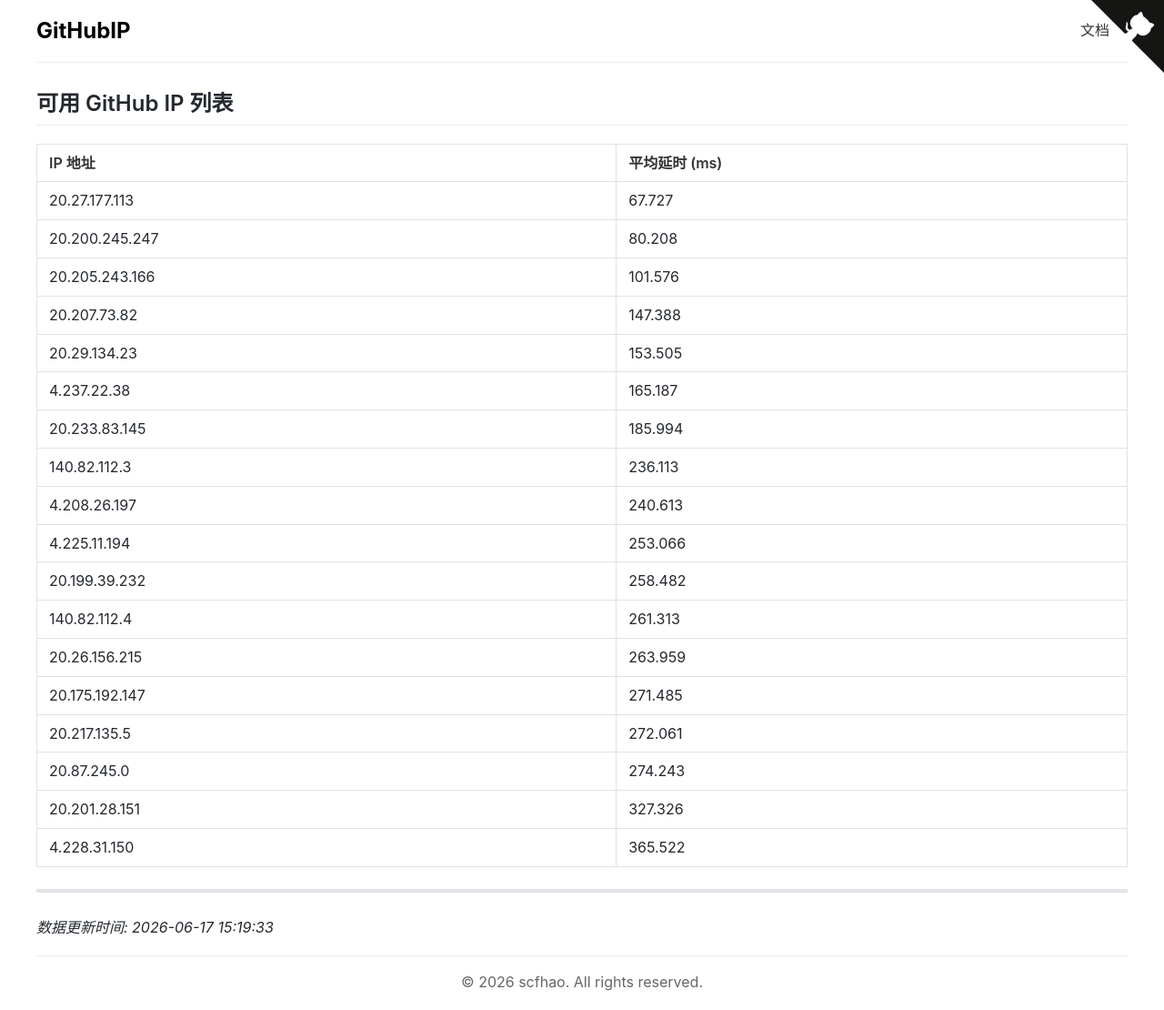
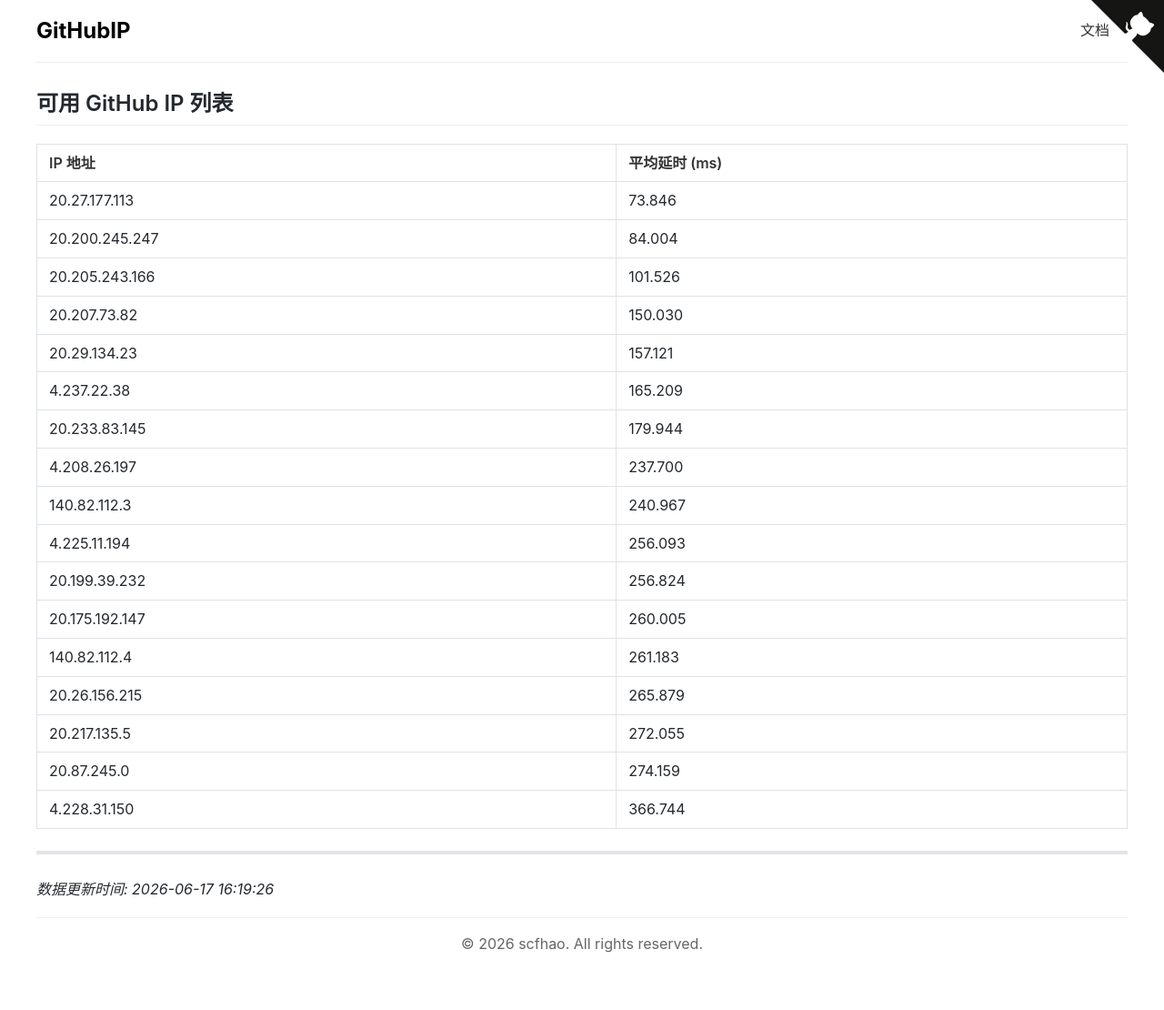
Before and after one commit to scfhao/GitHubIP, a Jekyll site: the page built from index.md, in a window 1280 px wide. Shown: the whole page at 91% size. Built offline with Jekyll 4.4.1, drawn with Linux system fonts in a browser that asks for light colours; after the commit the page ends 1068 px from its top, so only the background shows below that.

Commit message:
自动脚本执行 - 2026-06-17 16:19:27

```diff
--- a/index.md
+++ b/index.md
@@ -1,32 +1,31 @@
 ---
 layout: home
 title: GitHub IP 列表
-date: 2026-06-17 15:19:33
+date: 2026-06-17 16:19:26
 ---
 
 ## 可用 GitHub IP 列表
 
 | IP 地址 | 平均延时 (ms) |
 |---------|--------------|
-| 20.27.177.113 | 67.727 |
-| 20.200.245.247 | 80.208 |
-| 20.205.243.166 | 101.576 |
-| 20.207.73.82 | 147.388 |
-| 20.29.134.23 | 153.505 |
-| 4.237.22.38 | 165.187 |
-| 20.233.83.145 | 185.994 |
-| 140.82.112.3 | 236.113 |
-| 4.208.26.197 | 240.613 |
-| 4.225.11.194 | 253.066 |
-| 20.199.39.232 | 258.482 |
-| 140.82.112.4 | 261.313 |
-| 20.26.156.215 | 263.959 |
-| 20.175.192.147 | 271.485 |
-| 20.217.135.5 | 272.061 |
-| 20.87.245.0 | 274.243 |
-| 20.201.28.151 | 327.326 |
-| 4.228.31.150 | 365.522 |
+| 20.27.177.113 | 73.846 |
+| 20.200.245.247 | 84.004 |
+| 20.205.243.166 | 101.526 |
+| 20.207.73.82 | 150.030 |
+| 20.29.134.23 | 157.121 |
+| 4.237.22.38 | 165.209 |
+| 20.233.83.145 | 179.944 |
+| 4.208.26.197 | 237.700 |
+| 140.82.112.3 | 240.967 |
+| 4.225.11.194 | 256.093 |
+| 20.199.39.232 | 256.824 |
+| 20.175.192.147 | 260.005 |
+| 140.82.112.4 | 261.183 |
+| 20.26.156.215 | 265.879 |
+| 20.217.135.5 | 272.055 |
+| 20.87.245.0 | 274.159 |
+| 4.228.31.150 | 366.744 |
 
 ---
 
-*数据更新时间: 2026-06-17 15:19:33*
+*数据更新时间: 2026-06-17 16:19:26*
```
